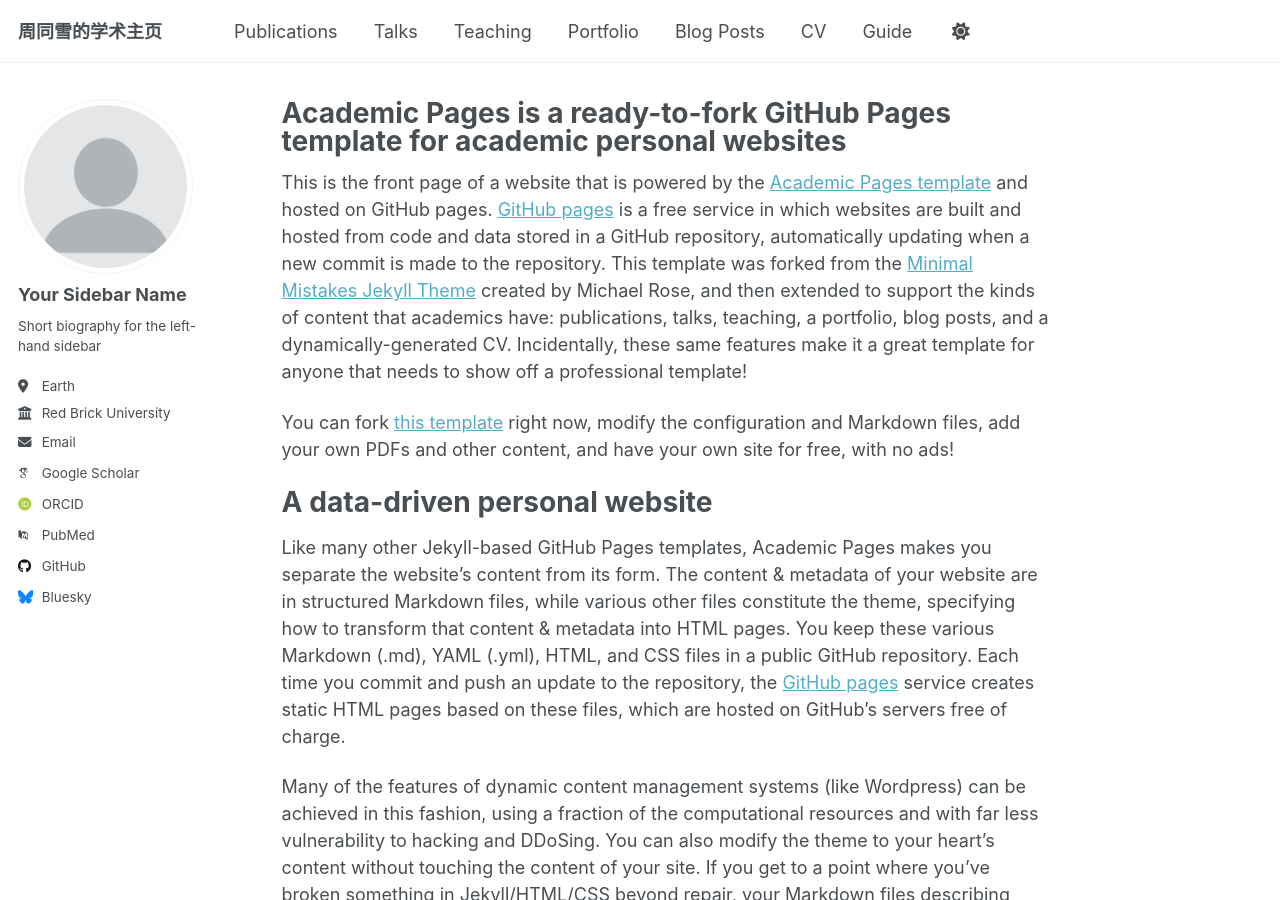
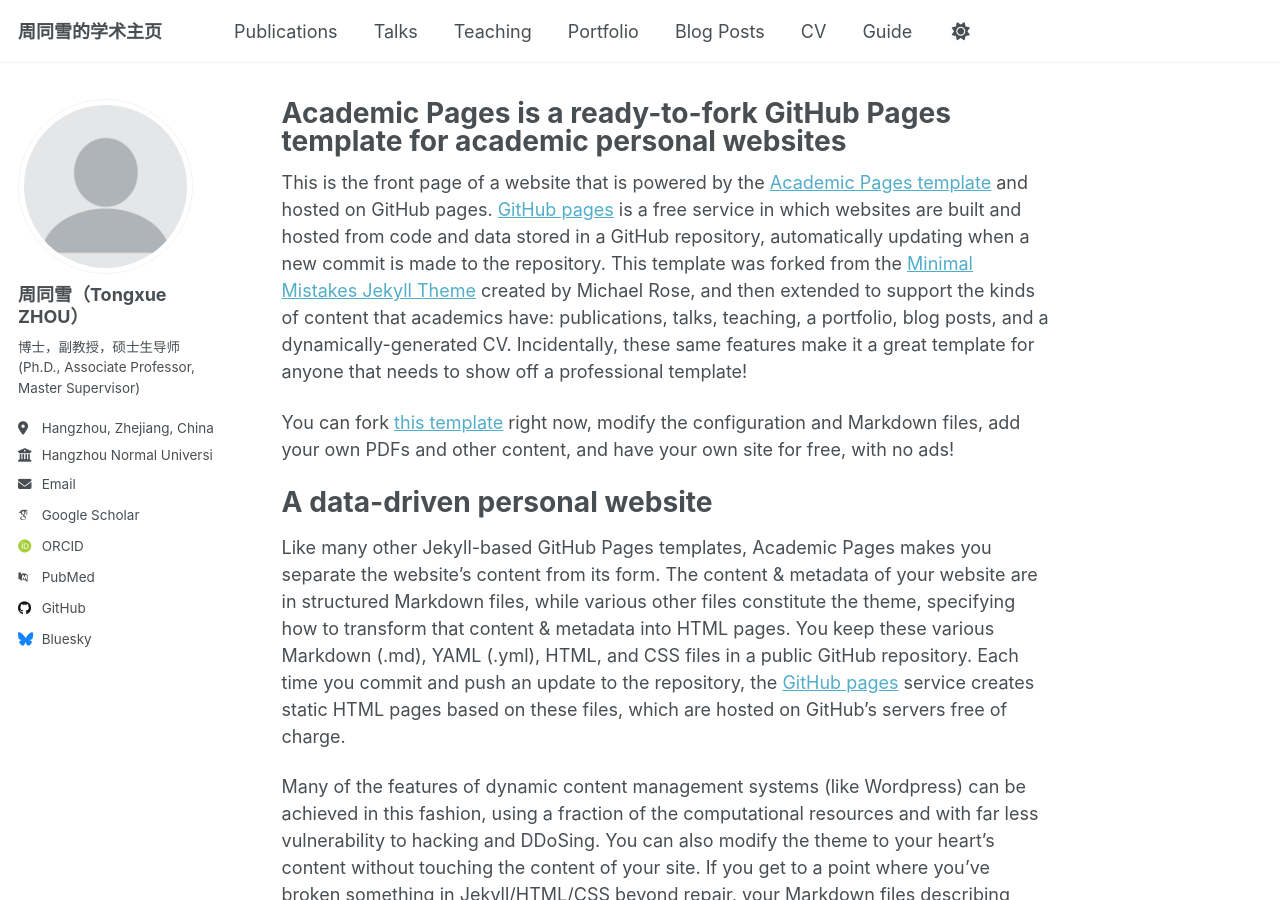
Before and after one commit to tongxuezhou-mia/homepage, a Jekyll site: the page built from _pages/about.md, in a window 1280 px wide and 900 px high. Built offline with Jekyll 4.4.1, drawn with Linux system fonts in a browser that asks for light colours; some web fonts are replaced; a script that is not in the unit is left out.

Commit message:
Basic Site Settings-remove

```diff
--- a/_config.yml
+++ b/_config.yml
@@ -13,7 +13,7 @@
 title_separator          : "-"
 name                     : &name "Your Name"
 description              : &description "Your Name's academic portfolio"   # Update this with a general description of your site, this is the default if not overridden by a page
-url                      : https://tongxuezhou-mia.github.io #  https://academicpages.github.io  # The base hostname & protocol for your site e.g. "https://[your GitHub username].github.io",
+url                      : https://academicpages.github.io #  https://academicpages.github.io  # The base hostname & protocol for your site e.g. "https://[your GitHub username].github.io",
                                                            # or if you already have some other page hosted on Github then use "https://[your GitHub username].github.io/[Your Repo Name]"
 baseurl                  : "" # the subpath of your site, e.g. "/blog"
 repository               : "academicpages/academicpages.github.io"
@@ -26,13 +26,13 @@
 author:
   # Biographic information
   avatar           : "profile.png"
-  name             : "Your Sidebar Name"
+  name             : "周同雪（Tongxue ZHOU）"
   pronouns         : # example: "she/her"
-  bio              : "Short biography for the left-hand sidebar"
-  location         : "Earth"
-  employer         : "Red Brick University"
+  bio              : "博士，副教授，硕士生导师 (Ph.D., Associate Professor, Master Supervisor)"
+  location         : "Hangzhou, Zhejiang, China"
+  employer         : "Hangzhou Normal University (HZNU)"
   uri              : # URL
-  email            : "none@example.org"
+  email            : "txzhou@hznu.edu.cn"
 
   # Academic websites
   academia         : # URL
```
